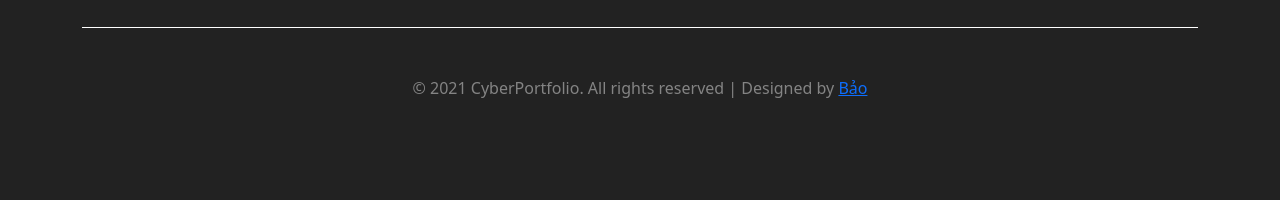
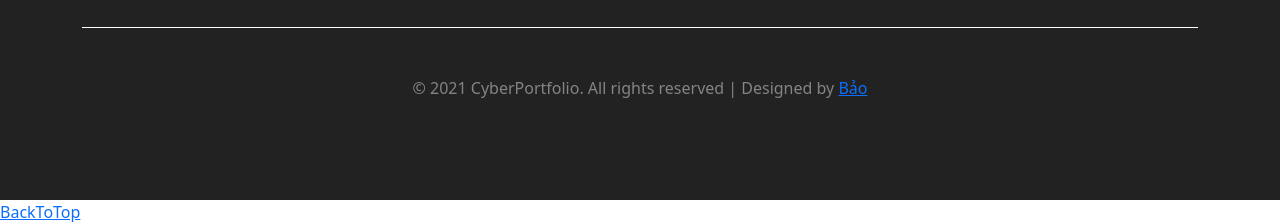
Before and after one commit to nguyenhoanggiabao3004/portfolio, a plain HTML site: page Portfolio/index.html in a window 1280 px wide. Shown: the part 3473-3697 px from the top of the page. Before the commit the page ends 3673 px from the top, so only its background shows below. Drawn offline with nearby package versions, Linux system fonts and the light colour scheme.

Commit message:
add backtoTop

```diff
--- a/Portfolio/index.html
+++ b/Portfolio/index.html
@@ -500,6 +500,7 @@
     </footer>
     <!-- footer end -->
 
+    <a href="">BackToTop</a>
     <!-- Bootstrap JavaScript Libraries -->
     <script
       src="https://cdn.jsdelivr.net/npm/@popperjs/core@2.11.8/dist/umd/popper.min.js"
```
